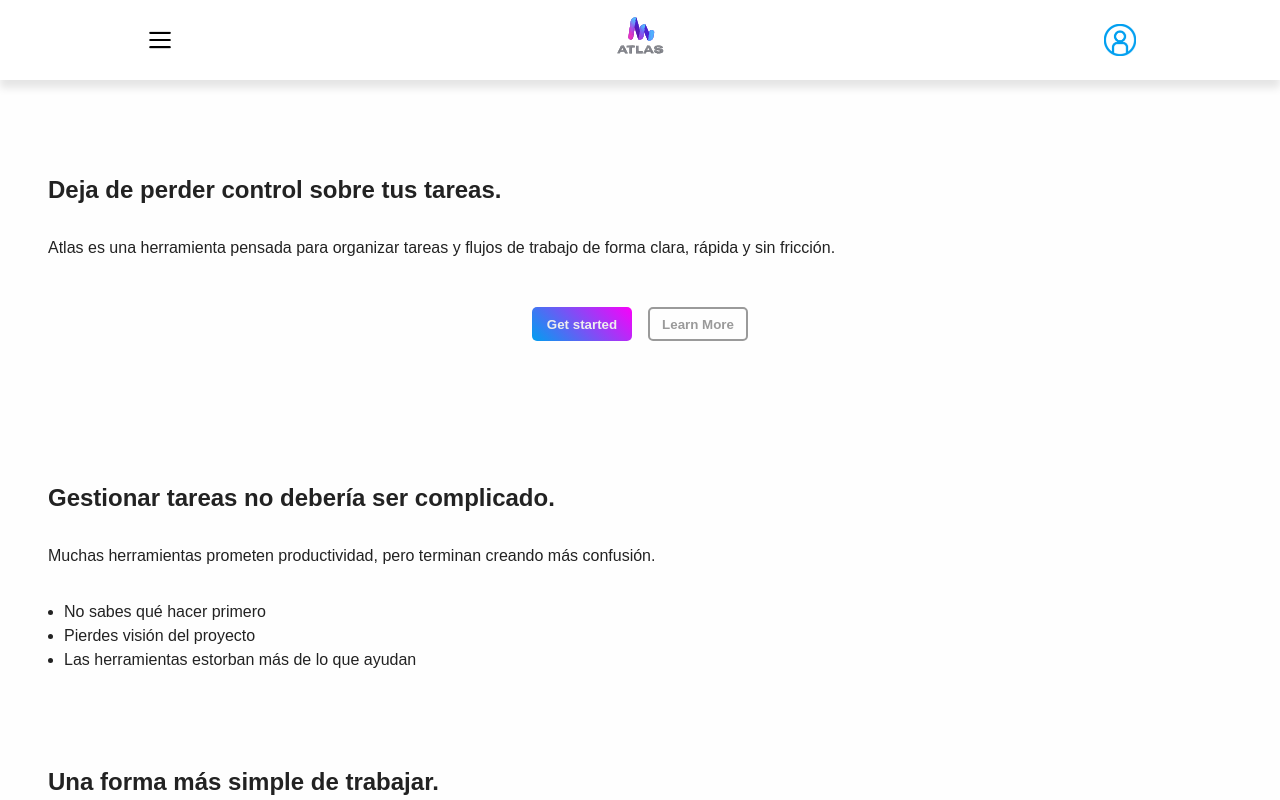
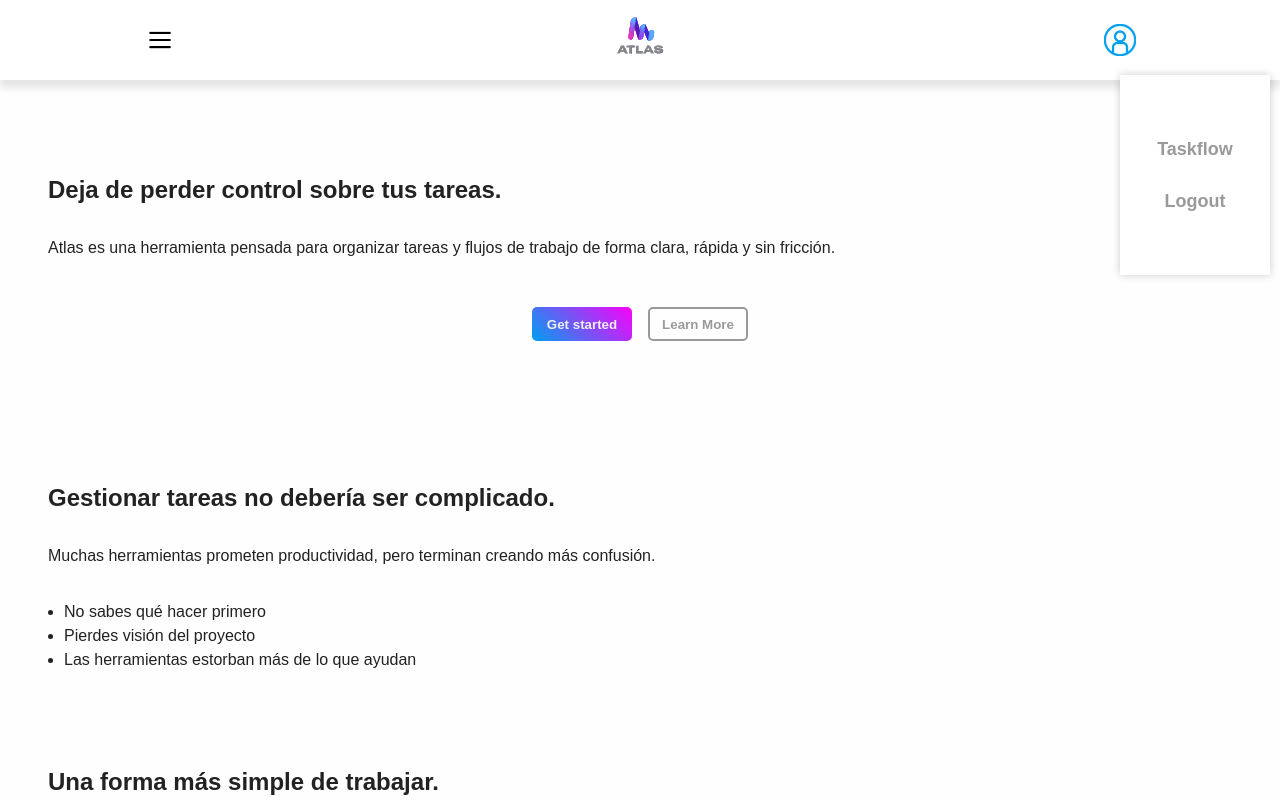
Before and after one commit to cristhianblaffita-web/TaskFlow-React-FastAPI, a React (Vite) app in the folder frontend/: page / in a window 1280 px wide. Both pictures are taken after a click on the button 1120 px from the left and 40 px from the top of the page. Shown: the top 800 px of the page. Built offline with nearby package versions, Linux system fonts and the light colour scheme.

Commit message:
feat: Add user aside menu

```diff
--- a/frontend/src/features/layout/components/Layout.jsx
+++ b/frontend/src/features/layout/components/Layout.jsx
@@ -1,15 +1,20 @@
 import { useAside } from "../hooks/toggleAside";
+import { useUserAside } from "../hooks/toggleUserAside.js"
 import { Outlet } from "react-router-dom"
 import NavBar from "./NavBar.jsx";
 import Aside from "./Aside.jsx";
+import UserAside from "./UserAside.jsx"
+
 
 const Layout = () => {
   const nav = useAside();
+  const user = useUserAside();
   return (
     <>
-      <NavBar toggleAside={nav.toggleAside} />
+      <NavBar toggleAside={nav.toggleAside}
+      toggleUserAside={user.toggleAside}/>
       <Aside isOpen={nav.isOpen} toggleAside={nav.toggleAside}/>
-
+      <UserAside isOpen={user.isOpen} toggleAside={user.toggleAside}/>
       <main>
        <Outlet/>
       </main>
--- a/frontend/src/features/layout/components/NavBar.jsx
+++ b/frontend/src/features/layout/components/NavBar.jsx
@@ -1,8 +1,9 @@
 import React, {useState, useEffect} from "react";
 import "../styles/NavBar.css";
 import { useAside } from "../hooks/toggleAside.js";
+import { useUserAside } from "../hooks/toggleUserAside.js"
 
-const NavBar = ({toggleAside}) => {
+const NavBar = ({toggleAside, toggleUserAside}) => {
   return (
     <nav className="main-navbar">
     <div className="options-burger">
@@ -12,7 +13,7 @@ const NavBar = ({toggleAside}) => {
 
       </div>
       <div className="user-options">
-        <button className="user-btn" type="button"></button>
+        <button className="user-btn" type="button" onClick={toggleUserAside}></button>
       </div>
     </nav>
   )
--- /dev/null
+++ b/frontend/src/features/layout/components/UserAside.jsx
@@ -0,0 +1,13 @@
+import React from "react"
+import "../styles/UserAside.css"
+
+const UserAside = ({isOpen, toggleAside}) => {
+  return (
+    <aside className={"user-aside " + (isOpen ? "user-aside-visible" : "")}>
+      <button className="user-aside-btn">Taskflow</button>
+      <button className="user-aside-btn">Logout</button>
+    </aside>
+  )
+}
+
+export default UserAside
--- /dev/null
+++ b/frontend/src/features/layout/hooks/toggleUserAside.js
@@ -0,0 +1,11 @@
+import {useState} from "react";
+
+export const useUserAside = () => {
+  const [isOpen, setIsOpen] = useState(false);
+
+  const toggleAside = () => {
+    setIsOpen(prev => !prev);
+  };
+
+  return {isOpen, toggleAside};
+}
--- /dev/null
+++ b/frontend/src/features/layout/styles/UserAside.css
@@ -0,0 +1,36 @@
+.user-aside {
+  position: fixed;
+  top: 75px;
+  right: 10px;
+  width: 0;
+  height: 0;
+  pointer-events: none;
+  visibility: hidden;
+  z-index: 110;
+  display: flex;
+  flex-flow: column nowrap;
+  place-content: center;
+  place-items: center;
+  gap: 1rem;
+  background: #fff;
+  box-shadow: var(--main-shadow);
+  transition: all .3s ease;
+}
+
+.user-aside-btn {
+  border: 0;
+  height: 2em;
+  width: 80%;
+  background: inherit;
+  color: var(--light-color);
+  font-size: 18px;
+  font-weight: bolder;
+  font-family: Sans-Serif;
+}
+
+.user-aside-visible {
+  width: 150px;
+  height: 200px;
+  visibility: visible;
+  pointer-events: auto;
+}
```
